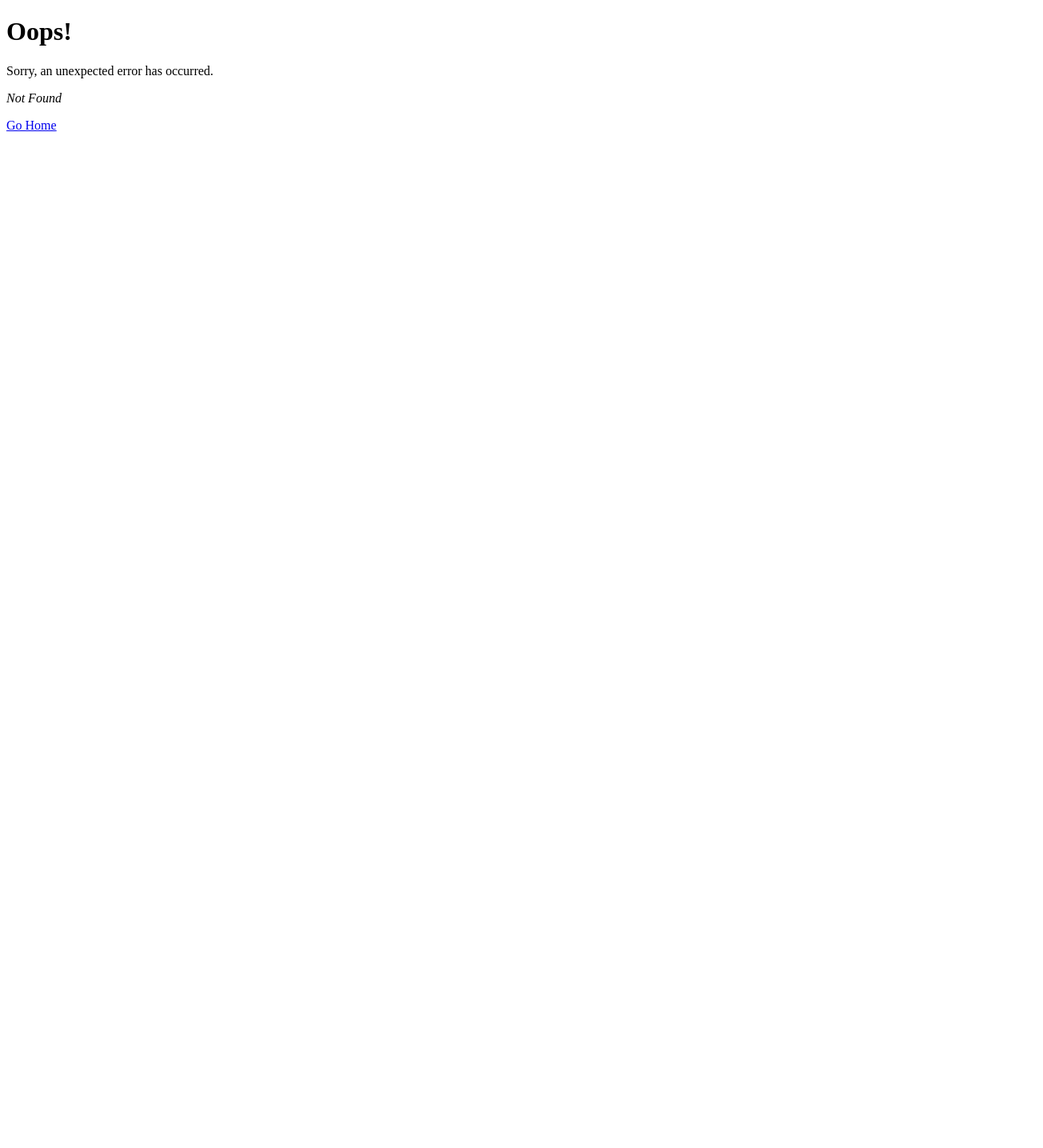
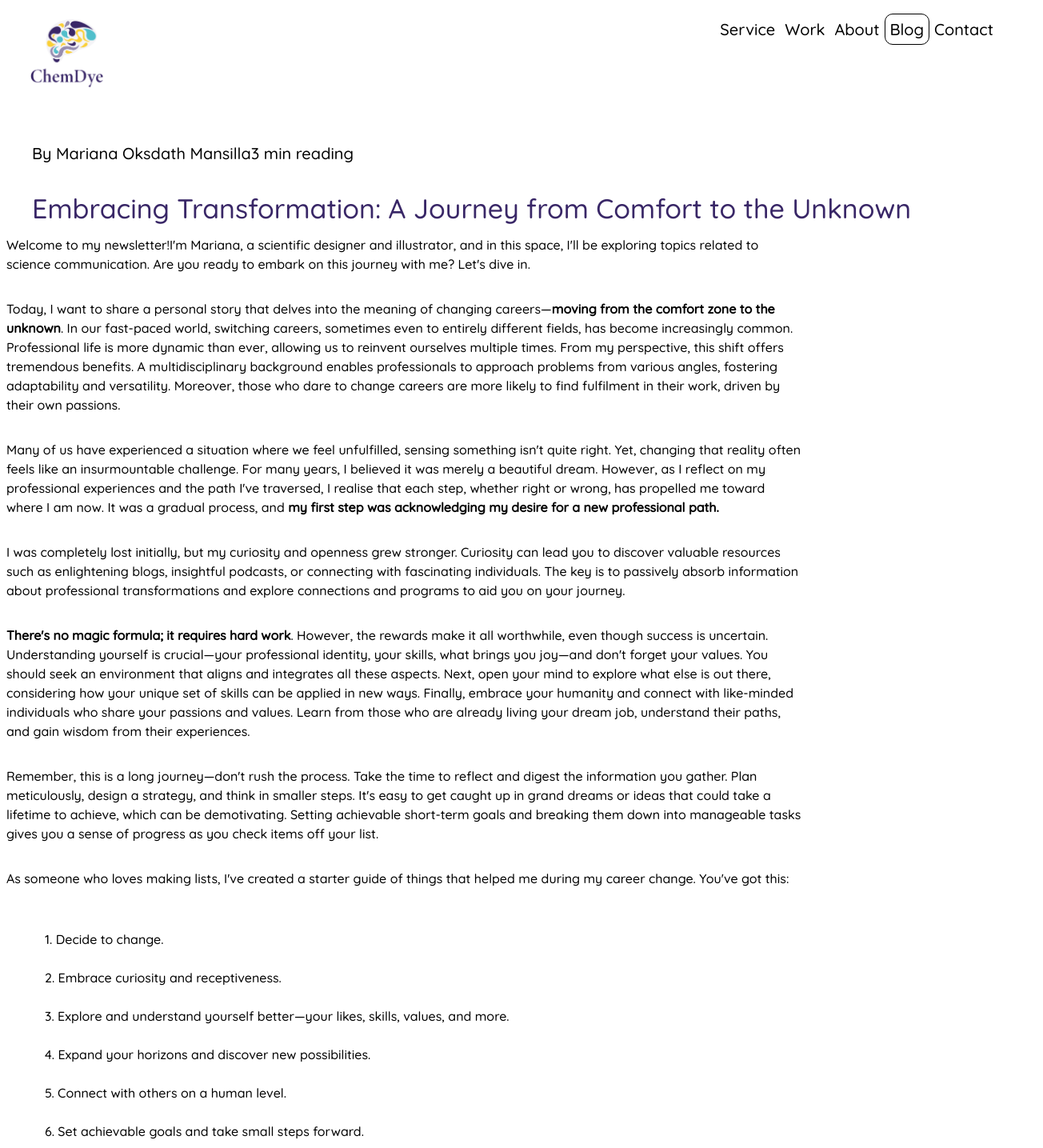
Before and after one commit to Anieto86/chem-dye-2023, a React (Vite) app: page /Blog/txt1 in a window 1280 px wide. Before the commit this address had no page. Shown: the top 1435 px of the page at 80% size, 1304 px wide, since content can reach past the window. Before the commit the page ends 800 px from the top, so only its background shows below. Built offline with nearby package versions, Linux system fonts and the light colour scheme.

Commit message:
add blog page and start with the blog text

```diff
--- a/src/common/AppRouter.jsx
+++ b/src/common/AppRouter.jsx
@@ -7,6 +7,8 @@ import { ErrorPage } from './ErrorPage';
 import { About } from '../components/About';
 import { Blog } from '../components/Blog';
 import Txtblog4 from '../components/common/Blogs/Txtblog4';
+import { Txtblog1 } from '../components/common/Blogs/Txtblog1';
+// import { Home } from '@mui/icons-material';
 
 export const AppRouter = () => {
   return createBrowserRouter([
@@ -41,6 +43,10 @@ export const AppRouter = () => {
           path: '/Blog/txt4',
           element: <Txtblog4 />,
         },
+        {
+          path: '/Blog/txt1',
+          element: <Txtblog1 />,
+        },
       ],
     },
   ]);
--- a/src/components/About.jsx
+++ b/src/components/About.jsx
@@ -11,13 +11,13 @@ export const About = () => {
         justifyContent="space-evenly"
         alignItems="center"
       >
-        <Grid item xs={5}>
-          <Typography variant="h3" fontWeight={600}>
+        <Grid item xs={4}>
+          <Typography variant="h2" fontWeight={600}>
             Mariana Oksdath
             <br />
             <span style={{ color: '#DF367C' }}>visual science</span>
           </Typography>
-          <Typography variant="h3" fontWeight={600}>
+          <Typography variant="h2" fontWeight={600}>
             communicator
           </Typography>
         </Grid>
@@ -67,7 +67,7 @@ export const About = () => {
           captivating visuals that ignite curiosity, spark
         </Typography>
       </Grid>
-      <Grid item>
+      <Grid item xs={12} sx={{ display: 'flex', justifyContent: 'center' }}>
         <ContactBtn title="Connect with us" />
       </Grid>
     </Grid>
--- a/src/components/Blog.jsx
+++ b/src/components/Blog.jsx
@@ -10,32 +10,32 @@ import Img4 from '../assets/imgBlog/Img4.jpg';
 
 const blogs = [
   {
-    title:
-      'Learn how to create a killing Graphical Abstract in only five steps ',
+    title: 'Embracing Transformation: A Journey from Comfort to the Unknown',
     img: img1,
     subTitle:
-      'A Graphical Abstract is the opportunity to boost your research, make your data shine',
+      "This post explores transitioning from a comfortable career to the unknown, highlighting career changes' increasing prevalence and benefits. It emphasises self-reflection, curiosity, connecting with resources and like-minded individuals, and embracing hard work. Understanding one's professional identity and seeking an aligned environment is crucial. The post underscores exploring new possibilities, leveraging unique skills, and prioritising self-care. Patience, reflection, goal-setting, and self-care are essential throughout the career transformation process.",
     link: 'txt1',
   },
   {
-    title:
-      'Are you a scientist? Learn how to master social networks with our tips',
+    title: 'Scientific Illustrators: Amplifying the Message',
     img: img2,
     subTitle:
-      'Social networks are the best link to close the gap between scientists and society',
+      'This post explores the role of scientific illustrators in science communication, highlighting their ability to translate complex concepts into captivating visuals. It emphasises diverse paths in the field and the importance of utilising their services. In-house scientific illustrators are recommended to enhance science communication.',
     link: 'txt2',
   },
+  // {
+  //   title: 'Scientific illustrators, making the message louder',
+  //   img: img3,
+  //   subTitle:
+  //     'Social networks are the best link to close the gap between scientists and society',
+  //   link: 'txt3',
+  // },
   {
-    title: 'Scientific illustrators, making the message louder',
-    img: img3,
+    title:
+      'Mastering the Art of Creating Impactful Graphical Abstracts in Five Simple Steps',
+    img: Img4,
     subTitle:
-      'Scientific illustrators translate complex data into compelling scientific stories',
-    link: 'txt3',
-  },
-  {
-    title: 'Thinking outside the box',
-    img: Img4,
-    subTitle: 'Moving from the comfort zone to the unknown',
+      "Create impactful graphical abstracts in 5 steps: keep it simple, sketch results, use colours effectively, embrace digital illustration, and prioritise aesthetics. Elevate your research's visibility and captivate the scientific community.",
     link: 'txt4',
   },
 ];
@@ -79,12 +79,11 @@ export const Blog = () => {
                 />
               </Grid>
               <Grid item xs={9}>
-                <Typography variant="h6"> {x.title}</Typography>
-                <Typography variant="p">
-                  Lorem ipsum dolor sit amet consectetur adipisicing elit.
-                  Incidunt atque nam nisi ratione eveniet! Sapiente voluptate
-                  cum in, quod eaque totam ratione neque laborum blanditiis
-                  voluptates accusamus mollitia, beatae distinctio.
+                <Typography variant="h6" sx={{ fontWeight: 600 }} gutterBottom>
+                  {x.title}
+                </Typography>
+                <Typography variant="body1" gutterBottom>
+                  {x.subTitle}
                 </Typography>
                 <Grid item>
                   <Link to={`/Blog/${x.link}`}>
--- a/src/components/Services.jsx
+++ b/src/components/Services.jsx
@@ -19,8 +19,32 @@ export const Services = () => {
         direction="row"
         justifyContent="center"
         alignItems="center"
-        spacing={2}
+        spacing={3}
       >
+        <Grid item sx={{ my: 5 }}>
+          <Typography
+            variant="body1"
+            color="initial"
+            sx={{ fontSize: 30, textAlign: 'center', m: 10 }}
+          >
+            We excel in crafting{' '}
+            <span style={{ fontWeight: '700' }}>
+              compelling scientific content
+            </span>{' '}
+            to communicate your research and discoveries effectively. As your
+            trusted partner,{' '}
+            <span style={{ fontWeight: '700' }}>
+              our top priority is collaborating closely
+            </span>{' '}
+            with you, ensuring we create visuals that beautifully illustrate
+            your science story. Together,{' '}
+            <span style={{ fontWeight: '700' }}>
+              let’s bring your vision to fruition and make a lasting impact in
+              the world of science.
+            </span>
+          </Typography>
+          <Divider sx={{ backgroundColor: '#ff6f80' }} />
+        </Grid>
         <Grid item xs={4}></Grid>
         <Grid item xs={7}>
           <Typography variant="h4">OUR SERVICES</Typography>
@@ -93,7 +117,7 @@ export const Services = () => {
           </Accordion>
         </Grid>
       </Grid>
-
+      <br />
       <br />
       <Grid
         container
@@ -115,7 +139,6 @@ export const Services = () => {
           </Typography>
         </Grid>
       </Grid>
-
       <Companies />
     </Grid>
   );
--- /dev/null
+++ b/src/components/common/Blogs/Txtblog1.jsx
@@ -0,0 +1,154 @@
+import { Grid, Typography, ListItemText, List, ListItem } from '@mui/material';
+
+const listItems = [
+  'Decide to change.',
+  'Embrace curiosity and receptiveness.',
+  'Explore and understand yourself better—your likes, skills, values, and more.',
+  'Expand your horizons and discover new possibilities.',
+  'Connect with others on a human level.',
+  'Set achievable goals and take small steps forward.',
+  'Stay motivated and remember to prioritise self-care throughout the process of professional transformation.',
+];
+
+export const Txtblog1 = () => {
+  return (
+    <Grid container spacing={4}>
+      <Grid
+        item
+        sx={{
+          display: 'flex',
+          justifyContent: 'flex-end',
+          direction: 'column',
+        }}
+      >
+        <Typography variant="h6">By Mariana Oksdath Mansilla</Typography>
+        <Typography variant="h6">3 min reading</Typography>
+      </Grid>
+      <Grid item xs={12}>
+        <Typography
+          variant="h4"
+          style={{
+            color: '#392767',
+          }}
+          gutterBottom
+        >
+          Embracing Transformation: A Journey from Comfort to the Unknown
+        </Typography>
+      </Grid>
+      <Grid
+        container
+        direction="row"
+        // justifyContent="center"
+        // alignItems="center"
+        spacing={4}
+        xs={10}
+      >
+        <Grid item>
+          <Typography variant="body1">
+            Welcome to my newsletter!I'm Mariana, a scientific designer and
+            illustrator, and in this space, I'll be exploring topics related to
+            science communication. Are you ready to embark on this journey with
+            me? Let's dive in.
+          </Typography>
+        </Grid>
+        <Grid item>
+          <Typography variant="body1">
+            Today, I want to share a personal story that delves into the meaning
+            of changing careers—
+            <span style={{ fontWeight: 600 }}>
+              moving from the comfort zone to the unknown
+            </span>
+            . In our fast-paced world, switching careers, sometimes even to
+            entirely different fields, has become increasingly common.
+            Professional life is more dynamic than ever, allowing us to reinvent
+            ourselves multiple times. From my perspective, this shift offers
+            tremendous benefits. A multidisciplinary background enables
+            professionals to approach problems from various angles, fostering
+            adaptability and versatility. Moreover, those who dare to change
+            careers are more likely to find fulfilment in their work, driven by
+            their own passions.
+          </Typography>
+        </Grid>
+        <Grid item>
+          <Typography variant="body1">
+            Many of us have experienced a situation where we feel unfulfilled,
+            sensing something isn't quite right. Yet, changing that reality
+            often feels like an insurmountable challenge. For many years, I
+            believed it was merely a beautiful dream. However, as I reflect on
+            my professional experiences and the path I've traversed, I realise
+            that each step, whether right or wrong, has propelled me toward
+            where I am now. It was a gradual process, and{' '}
+            <span style={{ fontWeight: 600 }}>
+              my first step was acknowledging my desire for a new professional
+              path.
+            </span>
+          </Typography>
+        </Grid>
+
+        <Grid item>
+          <Typography variant="body1">
+            I was completely lost initially, but my curiosity and openness grew
+            stronger. Curiosity can lead you to discover valuable resources such
+            as enlightening blogs, insightful podcasts, or connecting with
+            fascinating individuals. The key is to passively absorb information
+            about professional transformations and explore connections and
+            programs to aid you on your journey.
+          </Typography>
+        </Grid>
+
+        <Grid item>
+          <Typography variant="body1">
+            <span style={{ fontWeight: 600 }}>
+              There's no magic formula; it requires hard work
+            </span>
+            . However, the rewards make it all worthwhile, even though success
+            is uncertain. Understanding yourself is crucial—your professional
+            identity, your skills, what brings you joy—and don't forget your
+            values. You should seek an environment that aligns and integrates
+            all these aspects. Next, open your mind to explore what else is out
+            there, considering how your unique set of skills can be applied in
+            new ways. Finally, embrace your humanity and connect with
+            like-minded individuals who share your passions and values. Learn
+            from those who are already living your dream job, understand their
+            paths, and gain wisdom from their experiences.
+          </Typography>
+        </Grid>
+
+        <Grid item>
+          <Typography variant="body1">
+            Remember, this is a long journey—don't rush the process. Take the
+            time to reflect and digest the information you gather. Plan
+            meticulously, design a strategy, and think in smaller steps. It's
+            easy to get caught up in grand dreams or ideas that could take a
+            lifetime to achieve, which can be demotivating. Setting achievable
+            short-term goals and breaking them down into manageable tasks gives
+            you a sense of progress as you check items off your list.
+          </Typography>
+        </Grid>
+        <Grid item>
+          <Typography variant="body1">
+            As someone who loves making lists, I've created a starter guide of
+            things that helped me during my career change. You've got this:
+          </Typography>
+        </Grid>
+      </Grid>
+      <Grid item xs={12}>
+        <Typography variant="body1" component="div">
+          <List>
+            {listItems.map((item, index) => (
+              <ListItem key={index}>
+                <ListItemText
+                  primary={
+                    <Typography component="span" variant="body1">
+                      {`${index + 1}. ${item}`}
+                    </Typography>
+                  }
+                />
+              </ListItem>
+            ))}
+          </List>
+        </Typography>
+      </Grid>
+    </Grid>
+  );
+};
--- a/src/components/common/Blogs/Txtblog4.jsx
+++ b/src/components/common/Blogs/Txtblog4.jsx
@@ -6,7 +6,6 @@ export default function Txtblog4() {
       <Grid>
         <h6 style={{ textAlign: 'right' }}>By Mariana Oksdath Mansilla</h6>
         <h6 style={{ textAlign: 'right' }}>2 min reading</h6>
-
         <h2
           style={{
             textAlign: 'center',
--- a/src/components/common/layouts/NavBar.jsx
+++ b/src/components/common/layouts/NavBar.jsx
@@ -11,7 +11,7 @@ export function NavBar() {
   const links = ['Service', 'Work', 'About', 'Blog', 'Contact'];
 
   return (
-    <Box sx={{ flexGrow: 2 }}>
+    <>
       <Box sx={{ position: 'relative', width: '100%' }}>
         <AppBar
           position="static"
@@ -21,6 +21,7 @@ export function NavBar() {
                   p: 2,
                   backgroundImage: `url(${backgroundImg})`,
                   backgroundSize: 'cover',
+                  backgroundRepeat: 'no-repeat',
                   backgroundPosition: 'center',
                   height: 1000,
                 }
@@ -33,6 +34,7 @@ export function NavBar() {
               direction="row"
               justifyContent="space-between"
               alignItems="flex-start"
+              wrap="nowrap"
             >
               <Grid item>
                 <Typography variant="h6" component="div" sx={{ flexGrow: 1 }}>
@@ -64,15 +66,16 @@ export function NavBar() {
                     <NavLink
                       key={i}
                       to={`/${link}`}
-                      style={({ isActive, isPending }) => {
+                      style={({ isActive }) => {
                         return {
                           border: isActive ? '1px solid #000000' : 'none',
                           borderRadius: '10px',
                           padding: 6,
                           textDecoration: 'none',
-                          color: isPending ? 'red' : 'black',
                           fontFamily: "'Quicksand', sans-serif",
                           fontSize: 20,
+                          color:
+                            location.pathname === '/' ? '#ffffff' : 'black',
                         };
                       }}
                     >
@@ -110,35 +113,11 @@ export function NavBar() {
           )}
         </AppBar>
       </Box>
-      {location.pathname === '/' && (
-        <Typography
-          variant="body1"
-          color="initial"
-          sx={{ fontSize: 30, textAlign: 'center', m: 20 }}
-        >
-          We excel in crafting{' '}
-          <span style={{ fontWeight: '700' }}>
-            compelling scientific content
-          </span>{' '}
-          to communicate your research and discoveries effectively. As your
-          trusted partner,{' '}
-          <span style={{ fontWeight: '700' }}>
-            our top priority is collaborating closely
-          </span>{' '}
-          with you, ensuring we create visuals that beautifully illustrate your
-          science story. Together,{' '}
-          <span style={{ fontWeight: '700' }}>
-            let’s bring your vision to fruition and make a lasting impact in the
-            world of science.
-          </span>
-        </Typography>
-      )}
-
       <Grid container direction="row" justifyContent="center" sx={{ p: 4 }}>
         <Grid item>
           <Outlet />
         </Grid>
       </Grid>
-    </Box>
+    </>
   );
 }
```
Also changed, not shown: src/assets/img/01.BG-IMAGE.jpg.
